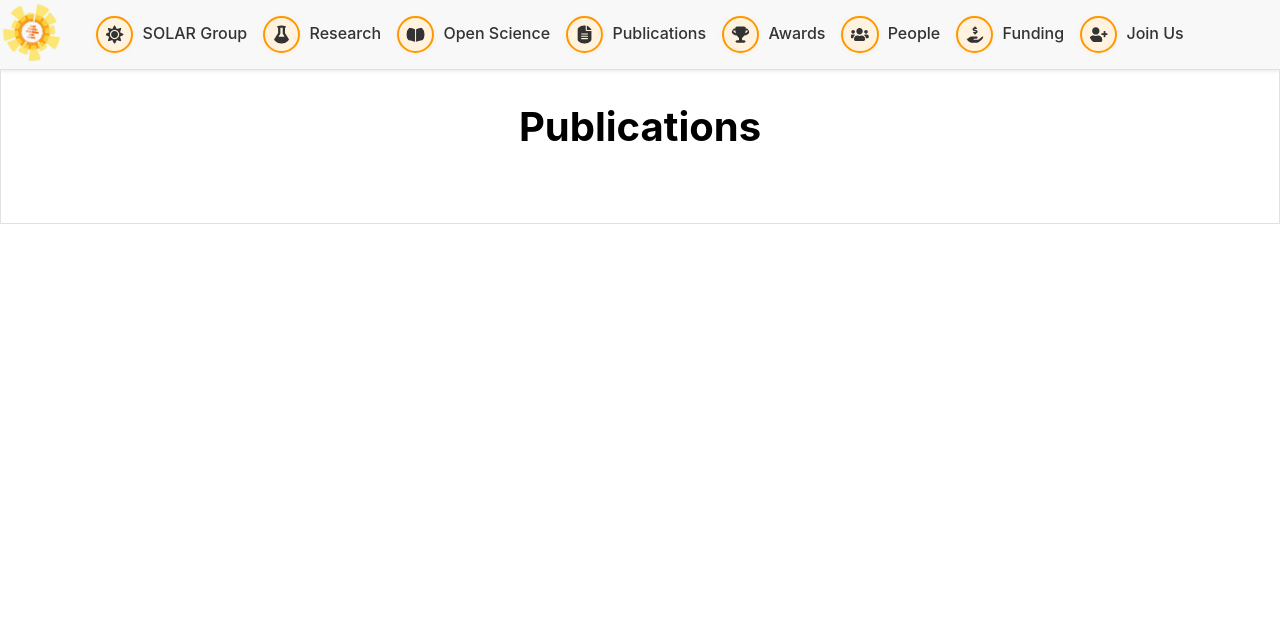
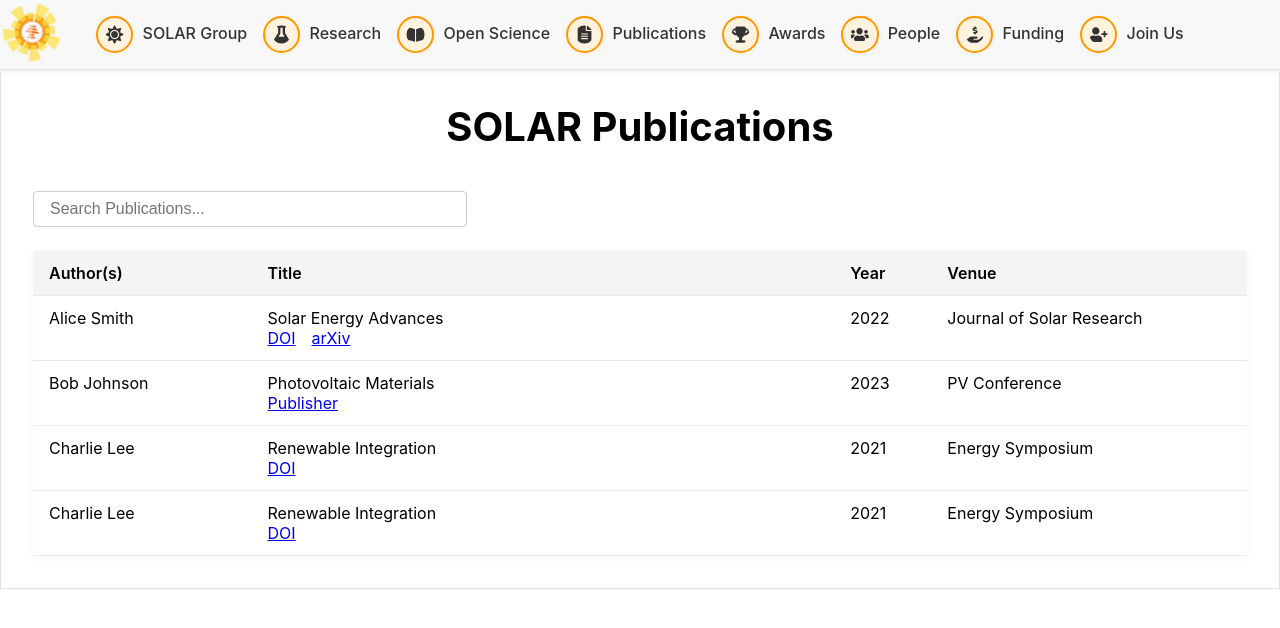
Before and after one commit to davejjwilliams/new-solar, a React (Vite) app: page /publications in a window 1280 px wide. Shown: the top 628 px of the page. Built offline with nearby package versions, Linux system fonts and the light colour scheme.

Commit message:
Basic publications table

```diff
--- /dev/null
+++ b/src/components/publications/PublicationsTable.tsx
@@ -0,0 +1,99 @@
+import { useState, type FunctionComponent } from 'react';
+import '../../styles/PublicationsTable.css';
+import publications from '../../publications.json'; // <-- Add this import
+
+type PublicationsTableProps = object;
+
+const PublicationsTable: FunctionComponent<PublicationsTableProps> = () => {
+  const [searchQuery, setSearchQuery] = useState('');
+
+  const filteredData = publications.filter((pub) =>
+    Object.values(pub)
+      .flatMap((val) =>
+        typeof val === 'object'
+          ? Array.isArray(val)
+            ? val.flatMap((link) =>
+                typeof link === 'object' ? Object.values(link) : [link]
+              )
+            : []
+          : [val]
+      )
+      .some((val) =>
+        String(val).toLowerCase().includes(searchQuery.toLowerCase())
+      )
+  );
+
+  return (
+    <div className='filterable-table-container'>
+      <div className='filterable-table-search-row'>
+        <input
+          className='filterable-table-search'
+          type='text'
+          placeholder='Search Publications...'
+          value={searchQuery}
+          onChange={(e) => setSearchQuery(e.target.value)}
+        />
+        {searchQuery !== '' && (
+          <span className='filterable-table-search-results'>
+            {filteredData.length} result{filteredData.length === 1 ? '' : 's'}
+          </span>
+        )}
+        <button
+          className='filterable-table-clear-btn'
+          onClick={() => setSearchQuery('')}
+          style={{
+            marginLeft: '8px',
+            display: searchQuery ? 'inline-block' : 'none',
+          }}
+          aria-label='Clear search'
+        >
+          Clear Search
+        </button>
+      </div>
+      <table className='filterable-table'>
+        <thead>
+          <tr>
+            <th className='col-author'>Author(s)</th>
+            <th className='col-title'>Title</th>
+            <th className='col-year'>Year</th>
+            <th className='col-venue'>Venue</th>
+          </tr>
+        </thead>
+        <tbody>
+          {filteredData.map((pub, rowIndex) => (
+            <tr key={rowIndex}>
+              <td className='col-author'>{pub.author}</td>
+              <td className='col-title'>
+                <div>{pub.title}</div>
+                <div className='pub-links'>
+                  {pub.links.map((link, idx) => (
+                    <div key={idx}>
+                      <a
+                        href={link.url}
+                        target='_blank'
+                        rel='noopener noreferrer'
+                      >
+                        {link.text}
+                      </a>
+                    </div>
+                  ))}
+                </div>
+              </td>
+              <td className='col-year'>{pub.year}</td>
+              <td className='col-venue'>{pub.venue}</td>
+            </tr>
+          ))}
+          {filteredData.length === 0 && (
+            <tr>
+              <td colSpan={4} className='no-results'>
+                No results found.
+              </td>
+            </tr>
+          )}
+        </tbody>
+      </table>
+    </div>
+  );
+};
+
+export default PublicationsTable;
--- a/src/pages/Publications.tsx
+++ b/src/pages/Publications.tsx
@@ -1,11 +1,13 @@
 import type { FunctionComponent } from 'react';
+import PublicationsTable from '../components/publications/PublicationsTable';
 
 type PublicationsProps = object;
 
 const Publications: FunctionComponent<PublicationsProps> = () => {
   return (
     <>
-      <div className='page-title'>Publications</div>
+      <div className='page-title'>SOLAR Publications</div>
+      <PublicationsTable />
     </>
   );
 };
--- /dev/null
+++ b/src/publications.json
@@ -0,0 +1,35 @@
+[
+  {
+    "author": "Alice Smith",
+    "title": "Solar Energy Advances",
+    "links": [
+      { "text": "DOI", "url": "https://doi.org/10.1000/solar1" },
+      { "text": "arXiv", "url": "https://arxiv.org/abs/solar1" }
+    ],
+    "year": 2022,
+    "venue": "Journal of Solar Research"
+  },
+  {
+    "author": "Bob Johnson",
+    "title": "Photovoltaic Materials",
+    "links": [
+      { "text": "Publisher", "url": "https://publisher.com/pv-materials" }
+    ],
+    "year": 2023,
+    "venue": "PV Conference"
+  },
+  {
+    "author": "Charlie Lee",
+    "title": "Renewable Integration",
+    "links": [{ "text": "DOI", "url": "https://doi.org/10.1000/renewable" }],
+    "year": 2021,
+    "venue": "Energy Symposium"
+  },
+  {
+    "author": "Charlie Lee",
+    "title": "Renewable Integration",
+    "links": [{ "text": "DOI", "url": "https://doi.org/10.1000/renewable" }],
+    "year": 2021,
+    "venue": "Energy Symposium"
+  }
+]
--- /dev/null
+++ b/src/styles/PublicationsTable.css
@@ -0,0 +1,92 @@
+.filterable-table-container {
+  width: 100%;
+  box-sizing: border-box;
+}
+
+.filterable-table-search-row {
+  display: flex;
+  align-items: center;
+  gap: 1rem;
+  margin-bottom: 1.5rem;
+}
+
+.filterable-table-search {
+  width: 100%;
+  max-width: 400px;
+  padding: 0.5rem 1rem;
+  font-size: 1rem;
+  border: 1px solid #ccc;
+  border-radius: 4px;
+}
+
+.filterable-table-search-results {
+  font-size: 1rem;
+  color: #555;
+  background: #f3f4f6;
+  border-radius: 4px;
+  padding: 0.25em 0.75em;
+  margin-left: 0.5rem;
+  white-space: nowrap;
+}
+
+.filterable-table {
+  width: 100%;
+  border-collapse: collapse;
+  background: #fff;
+  box-shadow: 0 2px 8px rgba(0, 0, 0, 0.04);
+}
+
+.filterable-table th,
+.filterable-table td {
+  padding: 0.75rem 1rem;
+  text-align: left;
+  border-bottom: 1px solid #eaeaea;
+  vertical-align: top;
+}
+
+.filterable-table th {
+  background: #f3f4f6;
+  font-weight: 600;
+}
+
+.col-author {
+  width: 18%;
+  min-width: 120px;
+}
+
+.col-title {
+  width: 48%;
+}
+
+.col-year {
+  width: 8%;
+  min-width: 60px;
+  text-align: center;
+}
+
+.col-venue {
+  width: 26%;
+  min-width: 120px;
+}
+
+.pub-links {
+  display: flex;
+  align-items: center;
+  gap: 1em;
+}
+
+.no-results {
+  color: #888;
+  font-style: italic;
+}
+
+@media (max-width: 800px) {
+  .filterable-table-container {
+    padding: 0.5rem;
+  }
+  .filterable-table th,
+  .filterable-table td {
+    padding: 0.5rem;
+    font-size: 0.95rem;
+  }
+}
```
Also changed, not shown: 1 other file (tests, documents, lock files or other folders).
